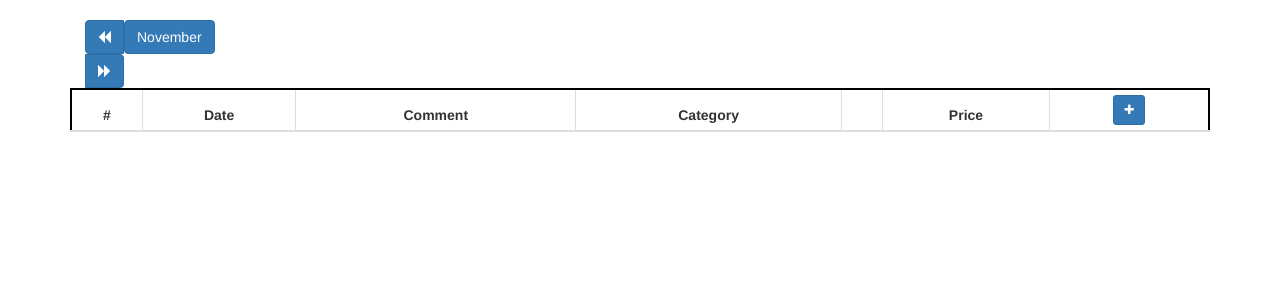
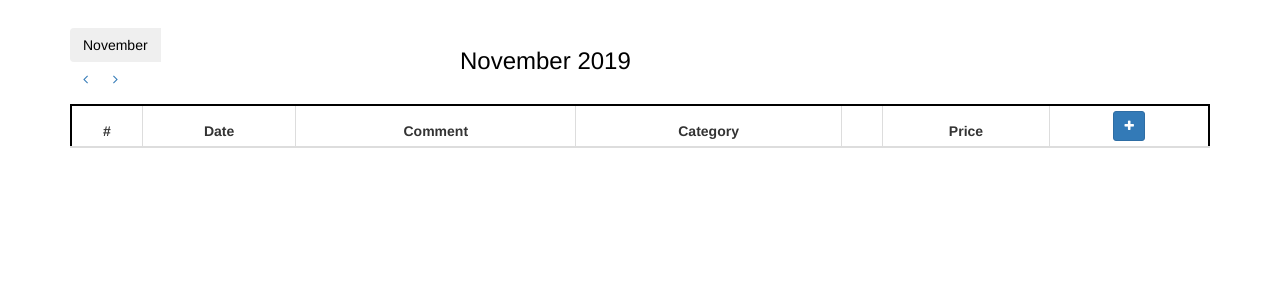
Before and after one commit to JeffreyThijs/personal_finance_tool, a Flask app: page /core/overview/ in a window 1280 px wide. Shown: the part 72-372 px from the top of the page. Run offline with Flask 2, Linux system fonts and the light colour scheme; the visitor is signed in with stand-in values (Sample User, id 1); data comes from the database, SQL or seed files in the repository; data that the repository does not hold is empty; some libraries are stand-ins or nearby versions.

Commit message:
add minor monthly overview layout update

```diff
--- a/app/static/styles.css
+++ b/app/static/styles.css
@@ -1,6 +1,11 @@
 .table td,
 .table th {
   border: none;
+}
+
+caption{
+  color: black;
+  caption-side: top;
 }
 
 table.table.table-condensed {
--- a/app/templates/core/overview/monthly_overview.html
+++ b/app/templates/core/overview/monthly_overview.html
@@ -4,7 +4,8 @@
 {% block styles %}
 {{super()}}
 <link href="https://maxcdn.bootstrapcdn.com/font-awesome/4.7.0/css/font-awesome.min.css" rel="stylesheet">
-<link rel="stylesheet" href="https://cdnjs.cloudflare.com/ajax/libs/bootstrap-datepicker/1.4.1/css/bootstrap-datepicker3.css"/>
+<link rel="stylesheet"
+  href="https://cdnjs.cloudflare.com/ajax/libs/bootstrap-datepicker/1.4.1/css/bootstrap-datepicker3.css" />
 <link rel="stylesheet" href="{{url_for('static', filename='styles.css')}}">
 {% endblock %}
 
@@ -12,7 +13,8 @@
 {{super()}}
 
 <!-- Include Date Range Picker -->
-<script type="text/javascript" src="https://cdnjs.cloudflare.com/ajax/libs/bootstrap-datepicker/1.4.1/js/bootstrap-datepicker.min.js"></script>
+<script type="text/javascript"
+  src="https://cdnjs.cloudflare.com/ajax/libs/bootstrap-datepicker/1.4.1/js/bootstrap-datepicker.min.js"></script>
 <script src="{{ url_for('static', filename='transaction_adaptation_functions.js') }}"></script>
 <script src="{{ url_for('static', filename='calendar_date_change.js') }}"></script>
 <script src="{{ url_for('static', filename='tooltip.js') }}"></script>
@@ -20,22 +22,30 @@
 
 {% block app_content %}
 <div class="pt-3">
-  <div class="container col-md-2">
+  <table class="table table-hover table-condensed table-bordered" id="table">
+    <caption>
+      <div class="row">
+        <div class="col-sm-4">
           <div class="btn-group" role="group">
-        <a class="previous btn btn-primary mr-1" href="{{ url_for('overview.previous_month') }}"
-           data-placement="bottom" title="Previous month" data-toggle="tooltip"><i class="fa fa-backward"></i></a>
-        <a>
-          <input onkeydown="return false" class="btn btn-primary" id="change_date_input" name="change_date_input" value={{current_date_view}} type="button"/>
+            <input onkeydown="return false" class="previous btn" id="change_date_input" name="change_date_input"value={{current_date_view}} type="button"/>
             <form class="form" method="post" role="form" id="change_date">
               {{ forms["change_date"].hidden_tag() }}
             </form>
+            <a class="previous btn" href="{{ url_for('overview.previous_month') }}" data-placement="bottom"
+              title="Previous month" data-toggle="tooltip">
+              <i class="fa fa-angle-left"></i>
             </a>
-        <a class="previous btn btn-primary ml-1" href="{{ url_for('overview.next_month') }}"
-           data-placement="bottom" title="Next month" data-toggle="tooltip"><i class="fa fa-forward"></i></a>
+            <a class="previous btn" href="{{ url_for('overview.next_month') }}" data-placement="bottom"
+              title="Next month" data-toggle="tooltip">
+              <i class="fa fa-angle-right"></i>
+            </a>
           </div>
         </div>
-
-  <table class="table table-hover table-condensed table-bordered" id="table">
+        <div class="col-sm-4">
+          <h3>{{current_date_view}}</h3>
+        </div>
+      </div>
+    </caption>
     <thead>
       <tr>
         <th scope="col">#</th>
@@ -74,15 +84,15 @@
         </td>
         <td> {{ transaction.price }} </td>
         <td>
-          <span data-toggle="modal" data-target="#EditTransactionModal" >
-            <a type="button" class="btn btn-sm btn-outline-dark" data-placement="bottom"
-               title="Remove" data-toggle="tooltip" onclick='obtain_transaction_info("{{transaction | safe}}");'>
+          <span data-toggle="modal" data-target="#EditTransactionModal">
+            <a type="button" class="btn btn-sm btn-outline-dark" data-placement="bottom" title="Remove"
+              data-toggle="tooltip" onclick='obtain_transaction_info("{{transaction | safe}}");'>
               <span class="fa fa-edit"></span>
             </a>
           </span>
           <span data-toggle="modal" data-target="#RemoveTransactionModal">
-            <a type="button" class="btn btn-sm btn-outline-dark" data-placement="bottom"
-               title="Remove" data-toggle="tooltip" onclick='remove_transaction("{{transaction.id | safe}}");'>
+            <a type="button" class="btn btn-sm btn-outline-dark" data-placement="bottom" title="Remove"
+              data-toggle="tooltip" onclick='remove_transaction("{{transaction.id | safe}}");'>
               <span class="fa fa-remove"></span>
             </a>
           </span>
--- a/config.py
+++ b/config.py
@@ -22,3 +22,6 @@ class Config(object):
     MAIL_PASSWORD = os.environ.get('MAIL_PASSWORD')
     CACHE_TYPE = os.environ.get("CACHE_TYPE")
     CACHE_DEFAULT_TIMEOUT = int(os.environ.get("CACHE_DEFAULT_TIMEOUT") or 300)
+    if os.environ.get("SEND_FILE_MAX_AGE_DEFAULT"):
+        SEND_FILE_MAX_AGE_DEFAULT = os.environ.get("SEND_FILE_MAX_AGE_DEFAULT")
+    TEMPLATES_AUTO_RELOAD=True
```
Lines whose indentation alone changed are shown as unchanged.
